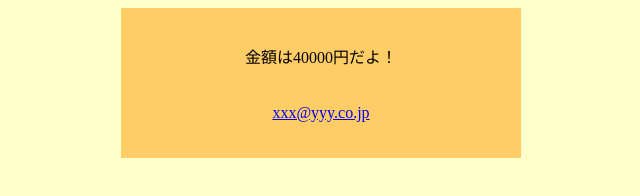
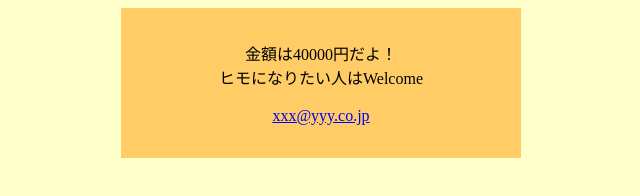
Before and after one commit to J-NOSE/NN, a plain HTML site: page index.html in a window 1280 px wide. Shown: the whole page, without its empty margins (319-959 px from the left). Drawn offline with Linux system fonts and the light colour scheme.

Commit message:
Add files via upload

```diff
--- a/index.html
+++ b/index.html
@@ -18,7 +18,8 @@ body {background-color:#ffffcc;
 <tr>
 <td width="380" height="150" class="msg">
 
-金額は40000円だよ！<br><br>
+金額は40000円だよ！<br>
+ヒモになりたい人はWelcome<br>
 <br>
 <a href="mailto:xxx@yyy.co.jp">xxx@yyy.co.jp</a>
 
```
